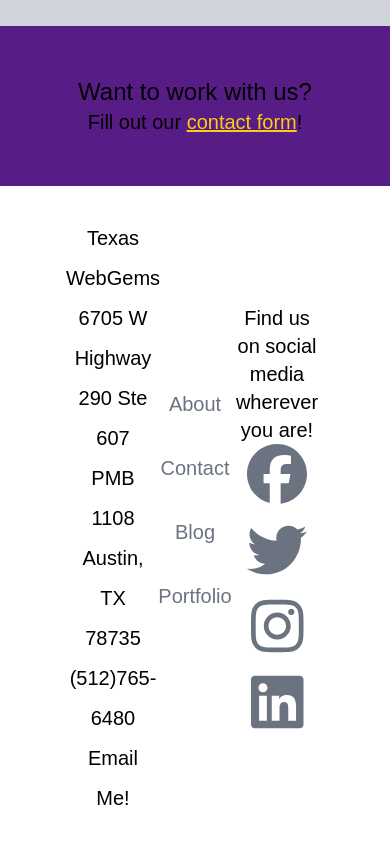
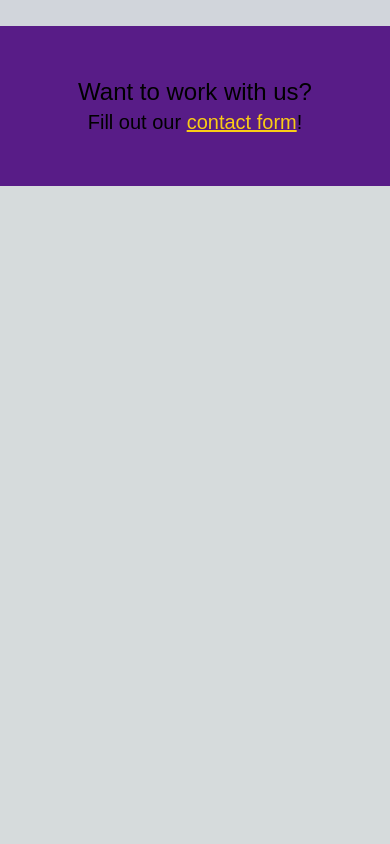
Before and after one commit to TriState-WebGems/twg-redesign, a Next.js app: page / in a window 390 px wide. Shown: the part 2000-2844 px from the top of the page. After the commit the page ends 2186 px from the top, so only its background shows below. Built offline with nearby package versions, Linux system fonts and the light colour scheme; a web font is replaced by a local one.

Commit message:
fixed footer for responsiveness - it now won't show on significantly smaller devices as it's largely useless there anyway, and shows flexbox on most other devices with smaller screens

```diff
--- a/app/components/layout/footer.tsx
+++ b/app/components/layout/footer.tsx
@@ -16,15 +16,15 @@ export default function Navbar() {
   const [menuOpen, setMenuOpen] = useState(false);
   return (
     <AnimatedRoutes>
-      <nav className="bg-white text-black shadow-lg grid grid-cols-3 gap-4 px-20 py-8 text-center">
-        <div className="flex flex-col justify-center leading-loose text-xl">
+      <nav className="bg-white text-black shadow-lg lg:grid lg:grid-cols-3 lg:gap-4 px-20 py-8 sm:w-full sm:flex sm:flex-col sm:justify-center sm:items-center text-center">
+        <div className="flex flex-col justify-center leading-loose text-xl sm:mb-8">
           <h3>Texas WebGems</h3>
           <p>6705 W Highway 290 Ste 607 PMB 1108</p>
           <p>Austin, TX 78735</p>
           <Link href="tel:512-765-6480">(512)765-6480</Link>
           <Link href="mailto:gem@texaswebgems.com">Email Me!</Link>
         </div>
-        <div className="flex flex-col justify-center items-center text-xl">
+        <div className="flex flex-col justify-center items-center text-xl sm:flex-row sm:justify-around">
           <Link
             href="/about"
             className="h-16 px-4 text-gray-500 hover:text-gray-900"
```
